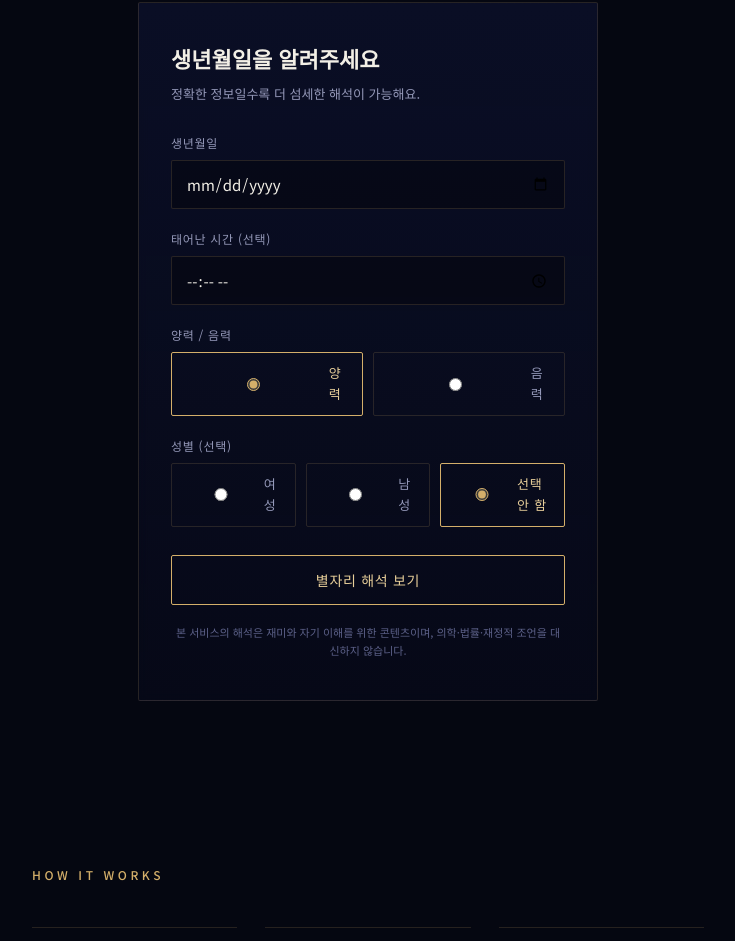
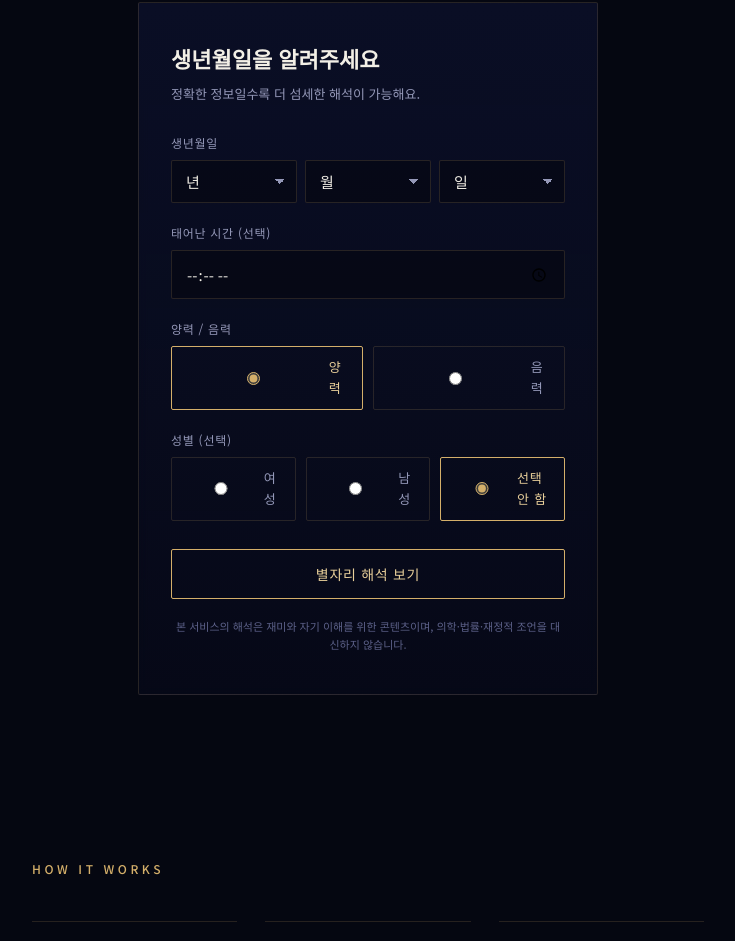
Before and after one commit to ssooom-source/Eunhasu, a Next.js app: page / in a window 1280 px wide. Shown: the part 807-1748 px from the top of the page, without its empty margins (272-1007 px from the left). Built offline with nearby package versions, Linux system fonts and the light colour scheme.

Commit message:
Refactor birth date input handling
Refactor birth date input to use separate year, month, and day selects. Update validation to check for year, month, and day instead of a single birth date.

```diff
--- a/app/page.tsx
+++ b/app/page.tsx
@@ -4,9 +4,22 @@ import { useState, FormEvent } from "react";
 import { useRouter } from "next/navigation";
 import Starfield from "@/components/Starfield";
 
+const currentYear = new Date().getFullYear();
+const YEAR_OPTIONS = Array.from(
+  { length: currentYear - 1920 + 1 },
+  (_, i) => currentYear - i
+);
+const MONTH_OPTIONS = Array.from({ length: 12 }, (_, i) => i + 1);
+
+function daysInMonth(year: number, month: number) {
+  return new Date(year, month, 0).getDate();
+}
+
 export default function HomePage() {
   const router = useRouter();
-  const [birthDate, setBirthDate] = useState("");
+  const [year, setYear] = useState("");
+  const [month, setMonth] = useState("");
+  const [day, setDay] = useState("");
   const [birthTime, setBirthTime] = useState("");
   const [calendarType, setCalendarType] = useState<"solar" | "lunar">("solar");
   const [gender, setGender] = useState<"male" | "female" | "unspecified">(
@@ -14,14 +27,25 @@ export default function HomePage() {
   );
   const [error, setError] = useState("");
 
+  const dayOptions = year && month
+    ? Array.from(
+        { length: daysInMonth(Number(year), Number(month)) },
+        (_, i) => i + 1
+      )
+    : Array.from({ length: 31 }, (_, i) => i + 1);
+
   function handleSubmit(e: FormEvent) {
     e.preventDefault();
     setError("");
 
-    if (!birthDate) {
-      setError("생년월일을 입력해주세요.");
+    if (!year || !month || !day) {
+      setError("생년월일을 모두 선택해주세요.");
       return;
     }
+
+    const birthDate = `${year}-${String(month).padStart(2, "0")}-${String(
+      day
+    ).padStart(2, "0")}`;
 
     const params = new URLSearchParams({
       birthDate,
@@ -68,15 +92,54 @@ export default function HomePage() {
 
             <form onSubmit={handleSubmit}>
               <div className="field">
-                <label htmlFor="birthDate">생년월일</label>
-                <input
-                  id="birthDate"
-                  type="date"
-                  value={birthDate}
-                  onChange={(e) => setBirthDate(e.target.value)}
-                  max={new Date().toISOString().split("T")[0]}
-                  required
-                />
+                <label htmlFor="birthYear">생년월일</label>
+                <div className="date-select-row">
+                  <select
+                    id="birthYear"
+                    value={year}
+                    onChange={(e) => setYear(e.target.value)}
+                    required
+                  >
+                    <option value="" disabled>
+                      년
+                    </option>
+                    {YEAR_OPTIONS.map((y) => (
+                      <option key={y} value={y}>
+                        {y}년
+                      </option>
+                    ))}
+                  </select>
+                  <select
+                    id="birthMonth"
+                    value={month}
+                    onChange={(e) => setMonth(e.target.value)}
+                    required
+                  >
+                    <option value="" disabled>
+                      월
+                    </option>
+                    {MONTH_OPTIONS.map((m) => (
+                      <option key={m} value={m}>
+                        {m}월
+                      </option>
+                    ))}
+                  </select>
+                  <select
+                    id="birthDay"
+                    value={day}
+                    onChange={(e) => setDay(e.target.value)}
+                    required
+                  >
+                    <option value="" disabled>
+                      일
+                    </option>
+                    {dayOptions.map((d) => (
+                      <option key={d} value={d}>
+                        {d}일
+                      </option>
+                    ))}
+                  </select>
+                </div>
               </div>
 
               <div className="field-row">
```
